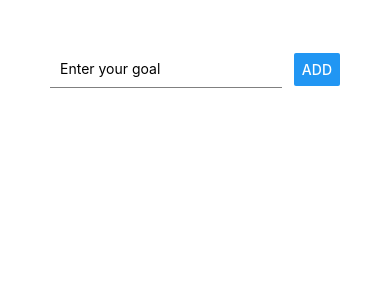
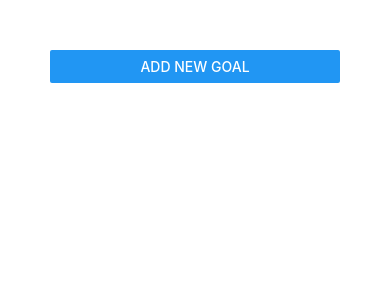
Before and after one commit to jwkuchta/Udemy-React-Native-2020, a React Native app: screen / in a window 390 px wide. Shown: the top 300 px of the page. Built offline with nearby package versions, Linux system fonts and the light colour scheme.

Commit message:
added modal and cancel button

```diff
--- a/App.js
+++ b/App.js
@@ -1,23 +1,30 @@
 import React, { useState } from 'react';
-import { StyleSheet, View, FlatList } from 'react-native'
+import { StyleSheet, View, FlatList, Button } from 'react-native'
 import GoalItem from './components/GoalItem'
 import GoalInput from './components/GoalInput'
 
 export default function App() {
 
   const [ courseGoals, setCourseGoals ] = useState([])
+  const [ isAddMode, setIsAddMode ] = useState(false)
 
   const addGoalHandler = goalTitle => {
     setCourseGoals(currentGoals => [...currentGoals, { id: Math.random().toString(), value: goalTitle }])
+    setIsAddMode(false)
   }
 
   const removeGoalHandler = goalId => {
     setCourseGoals(currentGoals => currentGoals.filter(goal => goal.id !== goalId))
   }
 
+  const cancelGoalAddingHandler = () => {
+    setIsAddMode(false)
+  }
+
   return (
     <View style={styles.screen}>
-      <GoalInput onAddGoal={addGoalHandler} />
+      <Button title="ADD NEW GOAL" onPress={() => setIsAddMode(true)}/>
+      <GoalInput onAddGoal={addGoalHandler} visible={isAddMode} onCancel={cancelGoalAddingHandler}/>
       <FlatList
       keyExtractor={(item, index) => item.id}
       data={courseGoals}
--- a/components/GoalInput.js
+++ b/components/GoalInput.js
@@ -1,5 +1,5 @@
 import React, { useState } from 'react'
-import { TextInput, Button, View, StyleSheet } from 'react-native'
+import { TextInput, Button, View, StyleSheet, Modal, ProgressBarAndroidComponent } from 'react-native'
 
 const GoalInput = props => {
 
@@ -9,7 +9,14 @@
         setEnteredGoal(enteredText)
     }
 
+    const addGoalHandler = () => {
+        props.onAddGoal(enteredGoal)
+        setEnteredGoal('')
+
+    }
+
     return (
+        <Modal visible={props.visible} animationType="slide">
             <View style={styles.inputContainer}>
                 <TextInput
                 placeholder='Enter your goal'
@@ -17,8 +24,10 @@
                 onChangeText={goalInputHandler}
                 value={enteredGoal}
                 />
-            <Button title='ADD' onPress={() => props.onAddGoal(enteredGoal)}/>
+                <Button title='CANCEL' color='red' onPress={props.onCancel}/>
+                <Button title='ADD' onPress={addGoalHandler}/>
             </View>
+        </Modal>
     )
 }
 
@@ -32,8 +41,8 @@
       padding: 10
     },
     inputContainer: {
-        flexDirection: 'row',
         justifyContent: 'space-between',
-        alignItems: "center"
+        alignItems: "center",
+        flex: 1
     }
 })
```
Lines whose indentation alone changed are shown as unchanged.
